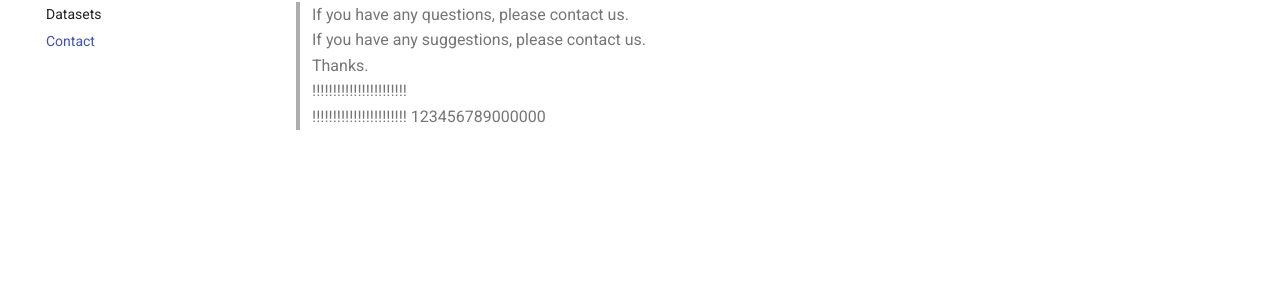
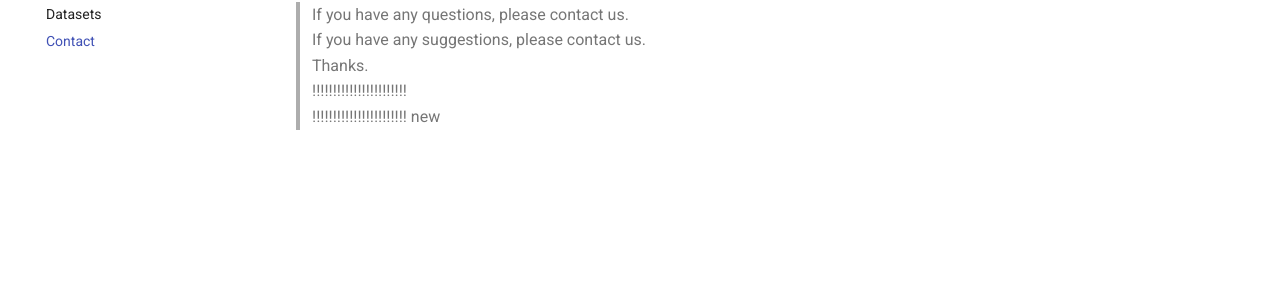
Before and after one commit to ICS-Datasets/website_datasets, an MkDocs documentation site: the page built from docs/contact.md, in a window 1280 px wide. Shown: the part 178-478 px from the top of the page. Built offline with MkDocs 1.6.1 and Material for MkDocs 9.7.7, drawn with Linux system fonts in a browser that asks for light colours.

Commit message:
A new commit

```diff
--- a/docs/contact.md
+++ b/docs/contact.md
@@ -4,4 +4,4 @@
 > Thanks.
 > !!!!!!!!!!!!!!!!!!!!!!!
 > !!!!!!!!!!!!!!!!!!!!!!!
-> 123456789000000
+> new
```
